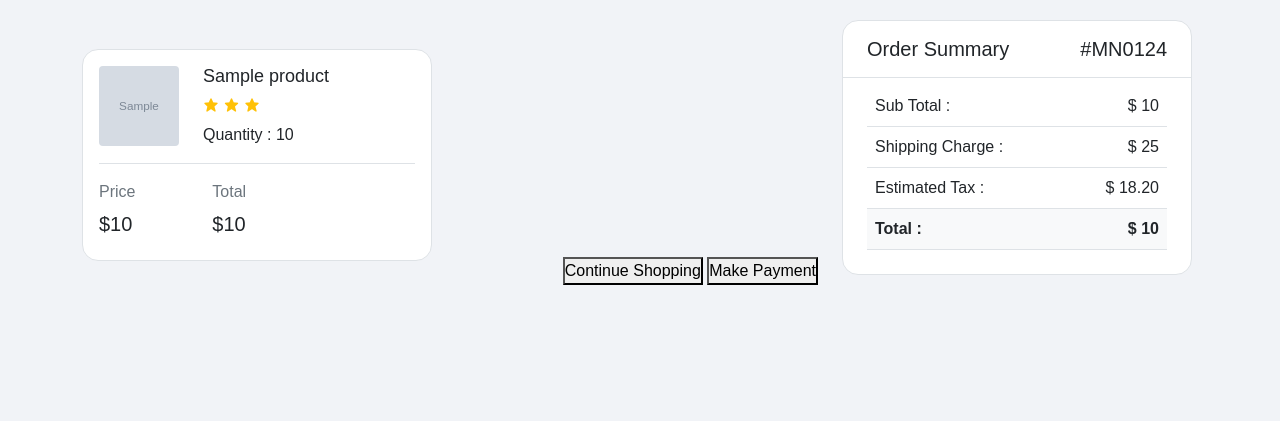
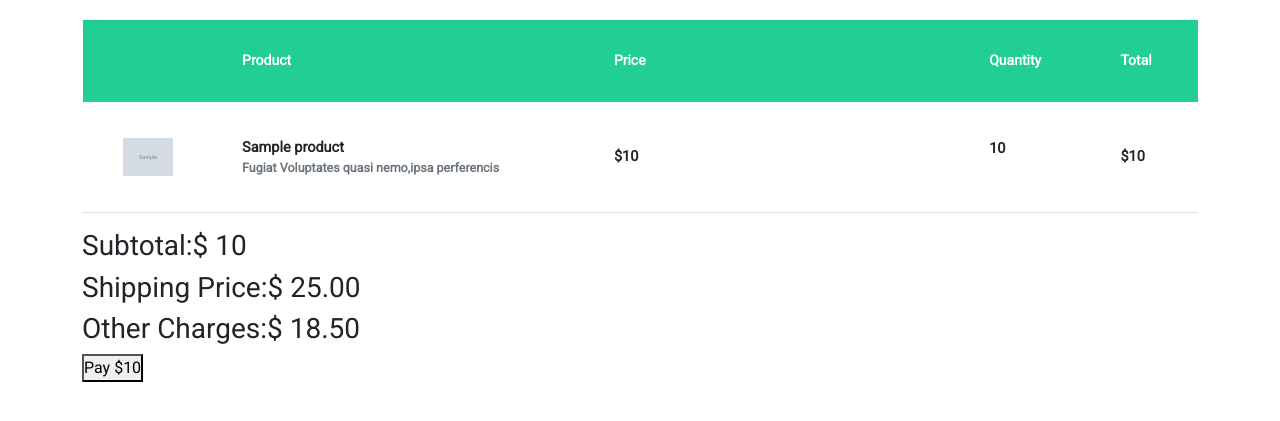
Before and after one commit to rohandevray/apex, a Django app: template products/templates/products/checkout.html in a window 1280 px wide. Shown: the top 421 px of the page. Run offline with Django 3.2, Linux system fonts and the light colour scheme; the template is opened without the code that fills it: most values are stand-ins (such as "Sample title", 1, 10 or a date in 2020); grey boxes marked "Sample" are stand-in pictures; some libraries are stand-ins or nearby versions.

Commit message:
final test.

```diff
--- a/products/templates/products/checkout.html
+++ b/products/templates/products/checkout.html
@@ -2,165 +2,182 @@
 
 {% block content %}
 <style>
-    body{
-    margin-top:20px;
-    background-color: #f1f3f7;
+    @import url('https://fonts.googleapis.com/css2?family=Roboto&display=swap');
+
+* {
+    margin: 0;
+    padding: 0;
+    box-sizing: border-box;
+    font-family: 'Roboto', sans-serif
 }
 
-.avatar-lg {
-    height: 5rem;
-    width: 5rem;
+
+
+.pic {
+    width: 50px;
+    height: 50px;
+    object-fit: contain;
 }
 
-.font-size-18 {
-    font-size: 18px!important;
+.table thead {
+    background-color: #21cf95;
 }
 
-.text-truncate {
-    overflow: hidden;
-    text-overflow: ellipsis;
-    white-space: nowrap;
+.table thead th {
+    padding: 30px;
+    font-size: 14px;
+    color: white;
 }
 
-a {
-    text-decoration: none!important;
+.table tbody td input[type="checkbox"] {
+    appearance: none;
+    width: 20px;
+    height: 20px;
+    background-color: #eee;
+    position: relative;
+    border-radius: 3px;
+    cursor: pointer;
 }
 
-.w-xl {
-    min-width: 160px;
+.container .table-wrap {
+
+    margin: 20px auto;
+    overflow-x: auto
 }
 
-.card {
-    margin-bottom: 24px;
-    -webkit-box-shadow: 0 2px 3px #e4e8f0;
-    box-shadow: 0 2px 3px #e4e8f0;
+.container .table-wrap::-webkit-scrollbar {
+    height: 5px;
 }
 
-.card {
-    position: relative;
-    display: -webkit-box;
-    display: -ms-flexbox;
+.container .table-wrap::-webkit-scrollbar-thumb {
+    border-radius: 5px;
+    background-image: linear-gradient(to right, #5D7ECD, #0C91E6);
+}
+
+.table>:not(caption)>*>* {
+    padding: 2rem 0.5rem;
+}
+
+.input {
+    width: 30px;
+    height: 30px;
+    color: black;
+    font-weight: 600;
+    outline: none;
+    padding: 8px;
+}
+
+::placeholder {
+    color: black;
+    font-weight: 600;
+}
+
+.table tbody td input[type="checkbox"]:after {
+    position: absolute;
+    width: 100%;
+    height: 100%;
+    font-family: "Font Awesome 5 Free";
+    font-weight: 600;
+    content: "\f00c";
+    color: #fff;
+    font-size: 15px;
+    display: none
+}
+
+.table tbody td input[type="checkbox"]:checked,
+.table tbody td input[type="checkbox"]:checked:hover {
+    background-color: #21cf95;
+}
+
+.table tbody td input[type="checkbox"]:checked::after {
     display: flex;
-    -webkit-box-orient: vertical;
-    -webkit-box-direction: normal;
-    -ms-flex-direction: column;
-    flex-direction: column;
-    min-width: 0;
-    word-wrap: break-word;
-    background-color: #fff;
-    background-clip: border-box;
-    border: 1px solid #eff0f2;
-    border-radius: 1rem;
+    align-items: center;
+    justify-content: center;
+}
+
+.table tbody td input[type="checkbox"]:hover {
+    background-color: #ddd;
+}
+
+.table tbody td {
+    padding: 30px;
+    margin: 0;
+    font-size: 14.5px;
+    font-weight: 600;
+}
+
+.table tbody td .fa-times {
+    color: #D32F2F;
+}
+
+
+.text-muted {
+    font-size: 12.5px;
+}
+
+.table tbody tr td:nth-of-type(3) {
+    min-width: 320px;
+}
+
+@media(min-width: 992px) {
+    .container .table-wrap {
+        overflow: hidden;
+    }
 }
 </style>
 <div class="container">
-    <div class="row">
-        <div class="col-xl-8">
-
-            <!-- end card -->
-
-
-            <!-- end card -->
-            {% for item in orderitems %}
-            <div class="card border shadow-none">
-                <div class="card-body">
-
-                    <div class="d-flex align-items-start border-bottom pb-3">
-                        <div class="me-4">
-                            <img src="{{item.product.product_image.url}}" alt="" class="avatar-lg rounded">
+    <div class="table-wrap">
+        <table class="table table-responsive table-borderless">
+            <thead>
+                <th>&nbsp;</th>
+                <!-- <th>&nbsp;</th> -->
+                <th>Product</th>
+                <th>Price</th>
+                <th>Quantity</th>
+                <th>Total</th>
+                <!-- <th>&nbsp;</th> -->
+            </thead>
+            <tbody>
+                {% for item in orderitems %}
+                <tr class="align-middle alert border-bottom" role="alert">
+                    <!-- <td>
+                        <input type="checkbox" id="check">
+                    </td> -->
+                    <td class="text-center">
+                        <img class="pic"
+                            src="{{item.product.product_image.url}}"
+                            alt="itemX">
+                    </td>
+                    <td>
+                        <div>
+                            <p class="m-0 fw-bold">{{item.product.title}}</p>
+                            <p class="m-0 text-muted">Fugiat Voluptates quasi nemo,ipsa perferencis</p>
                         </div>
-                        <div class="flex-grow-1 align-self-center overflow-hidden">
-                            <div>
-                                <h5 class="text-truncate font-size-18"><a href="#" class="text-dark">{{item.product.title}} </a></h5>
-                                <p class="text-muted mb-0">
-                                    <i class="bx bxs-star text-warning"></i>
-                                    <i class="bx bxs-star text-warning"></i>
-                                    <i class="bx bxs-star text-warning"></i>
-                                </p>
-                                <p class="mb-0 mt-1">Quantity : <span class="fw-medium">{{item.quantity}}</span></p>
-                            </div>
+                    </td>
+                    <td>
+                        <div class="fw-600">${{item.product.price}}</div>
+                    </td>
+                    <td class="d-">
+                        <p>{{item.quantity}}</p>
+                    </td>
+                    <td>
+                        ${{item.get_total}}
+                    </td>
+                    <!-- <td>
+                        <div class="btn" data-bs-dismiss="alert">
+                            <span class="fas fa-times"></span>
                         </div>
-                    </div>
-
-                    <div>
-
-                        <div class="row">
-                            <div class="col-md-4">
-                                <div class="mt-3">
-                                    <p class="text-muted mb-2">Price</p>
-                                    <h5>${{item.product.price}}</h5>
-                                </div>
-                            </div>
-
-                            <div class="col-md-3">
-                                <div class="mt-3">
-                                    <p class="text-muted mb-2">Total</p>
-                                    <h5>${{item.get_total}}</h5>
-                                </div>
-                            </div>
-                        </div>
-
-                    </div>
-
-                </div>
-            </div>
-            {% endfor %}
-            <!-- end card -->
-
-            <div class="row my-4">
-                <div class="col-sm-6">
-
-                </div> <!-- end col -->
-                <div class="col-sm-6">
-                    <div class="text-sm-end mt-2 mt-sm-0">
-                        <a href="{% url 'home' %}"><button>Continue Shopping</button> </a>
-                        <a href="{% url 'payment'%}"><button>Make Payment</button></a>
-                    </div>
-                </div> <!-- end col -->
-            </div> <!-- end row-->
-        </div>
-
-        <div class="col-xl-4">
-            <div class="mt-5 mt-lg-0">
-                <div class="card border shadow-none">
-                    <div class="card-header bg-transparent border-bottom py-3 px-4">
-                        <h5 class="font-size-16 mb-0">Order Summary <span class="float-end">#MN0124</span></h5>
-                    </div>
-                    <div class="card-body p-4 pt-2">
-
-                        <div class="table-responsive">
-                            <table class="table mb-0">
-                                <tbody>
-                                    <tr>
-                                        <td>Sub Total :</td>
-                                        <td class="text-end">$ {{sub_total}}</td>
-                                    </tr>
-                                    <tr>
-                                        <td>Shipping Charge :</td>
-                                        <td class="text-end">$ 25</td>
-                                    </tr>
-                                    <tr>
-                                        <td>Estimated Tax : </td>
-                                        <td class="text-end">$ 18.20</td>
-                                    </tr>
-                                    <tr class="bg-light">
-                                        <th>Total :</th>
-                                        <td class="text-end">
-                                            <span class="fw-bold">
-                                                $ {{total}}
-                                            </span>
-                                        </td>
-                                    </tr>
-                                </tbody>
-                            </table>
-                        </div>
-                        <!-- end table-responsive -->
-                    </div>
-                </div>
-            </div>
+                    </td> -->
+                </tr>
+                {% endfor %}
+            </tbody>
+        </table>
+        <div>
+             <h3>Subtotal:$ {{sub_total}}</h3>
+             <h3>Shipping Price:$ 25.00</h3>
+             <h3>Other Charges:$ 18.50</h3>
+             <a href="{% url 'payment' %}"><button>Pay ${{total}}</button></a>
         </div>
     </div>
-    <!-- end row -->
-
 </div>
 {% endblock %}
--- a/products/templates/products/home.html
+++ b/products/templates/products/home.html
@@ -51,7 +51,7 @@ const csrftoken = getCookie('csrftoken');
   </head>
   <body>
     {% if messages %}
-<ul class="messages">
+      <ul class="messages">
     {% for message in messages %}
     <li{% if message.tags %} class="{{ message.tags }}"{% endif %}>{{ message }}</li>
     {% endfor %}
@@ -236,7 +236,7 @@ const csrftoken = getCookie('csrftoken');
             <div class="cart text-end d-none d-lg-block dropdown">
               <button class="border-0 bg-transparent d-flex flex-column gap-2 lh-1" type="button" data-bs-toggle="offcanvas" data-bs-target="#offcanvasCart" aria-controls="offcanvasCart">
                 <span class="fs-6 text-muted dropdown-toggle cart-refresh">Your Cart</span>
-                <span class="cart-total fs-5 fw-bold">${{total}}.00</span>
+                <span class="cart-total fs-5 fw-bold">${{total}}</span>
               </button>
             </div>
           </div>
```
Also changed, not shown: users/views.py (+6 -10 lines), db.sqlite3.
